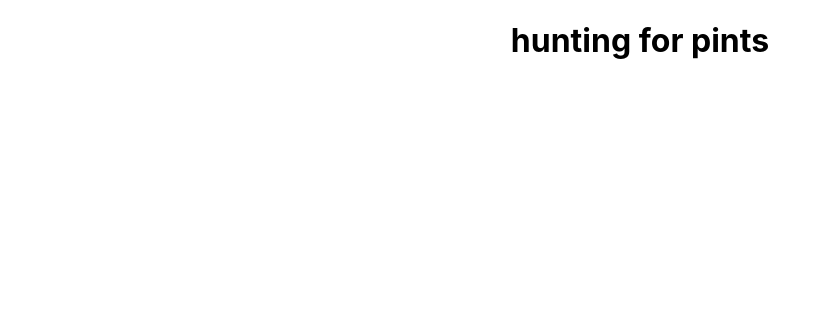
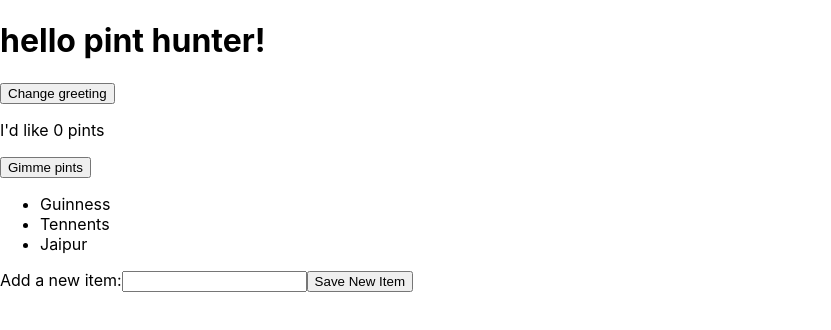
Before and after one commit to sarahvii/pint-hunter, a React (Create React App) app: page / in a window 1280 px wide. Shown: the top 330 px of the page, without its empty margins (0-831 px from the left). Built offline with nearby package versions, Linux system fonts and the light colour scheme.

Commit message:
testing state

```diff
--- a/src/App.js
+++ b/src/App.js
@@ -1,10 +1,61 @@
+import React, {useState} from 'react';
 import './App.css';
 
 function App() {
+    const [greeting, setGreeting] = useState("hello pint hunter!");
+    const [total, setTotal] = useState(0);
+
+    const handleClick = (name) => {
+      setGreeting("hello " + name)
+    }
+
+    const numberOfPintsWanted = () => {
+      setTotal(total + 1);
+    }
+
+    const [items, setItems] = useState([
+      { name: "Guinness", isPurchased: false},
+      { name: "Tennents", isPurchased: false},
+      { name: "Jaipur", isPurchased: true}
+    ])
+
+    const [newItem, setNewItem] = useState("");
+
+    const itemNodes = items.map((item, index) => {
+      return (
+        <li key={index}><span>{item.name}</span></li>
+      )
+    })
+
+    const handleItemInput = (event) => {
+      setNewItem(event.target.value)
+    }
+
+    const saveNewItem = (event) => {
+      event.preventDefault();
+      const copyItems = [...items]
+      copyItems.push({name: newItem, isPurchased: false})
+      setItems(copyItems)
+      setNewItem("")
+    }
+
+
   return (
-    <div className="App">
-      <h1>hunting for pints</h1>
-    </div>
+    <>
+    <h1>{greeting}</h1>
+    <button onClick={() => handleClick("Bob")}>Change greeting</button>
+    <p>I'd like {total} pints</p>
+    <button onClick={numberOfPintsWanted}>Gimme pints</button>
+    <ul>
+      {itemNodes}
+    </ul>
+
+    <form onSubmit={saveNewItem}>
+      <label htmlFor="new-item">Add a new item:</label>
+      <input id="new-item" type="text" value={newItem} onChange={handleItemInput}/>
+      <input type="submit" value="Save New Item" />
+    </form>
+    </>
   );
 }
 
```
